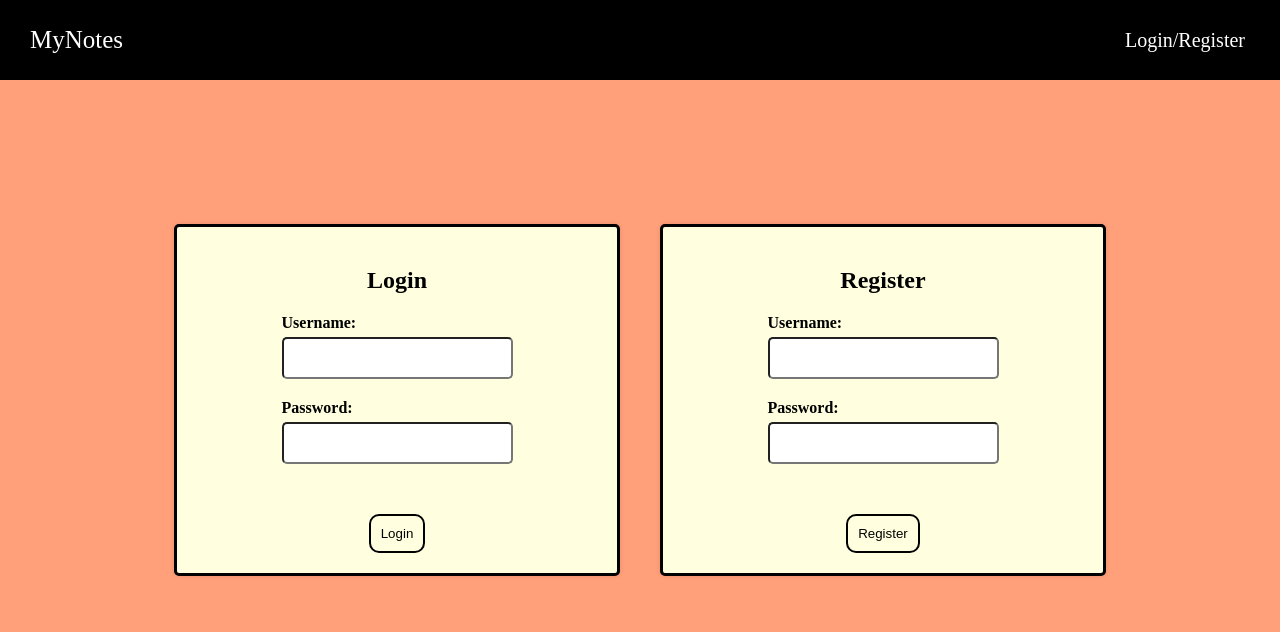
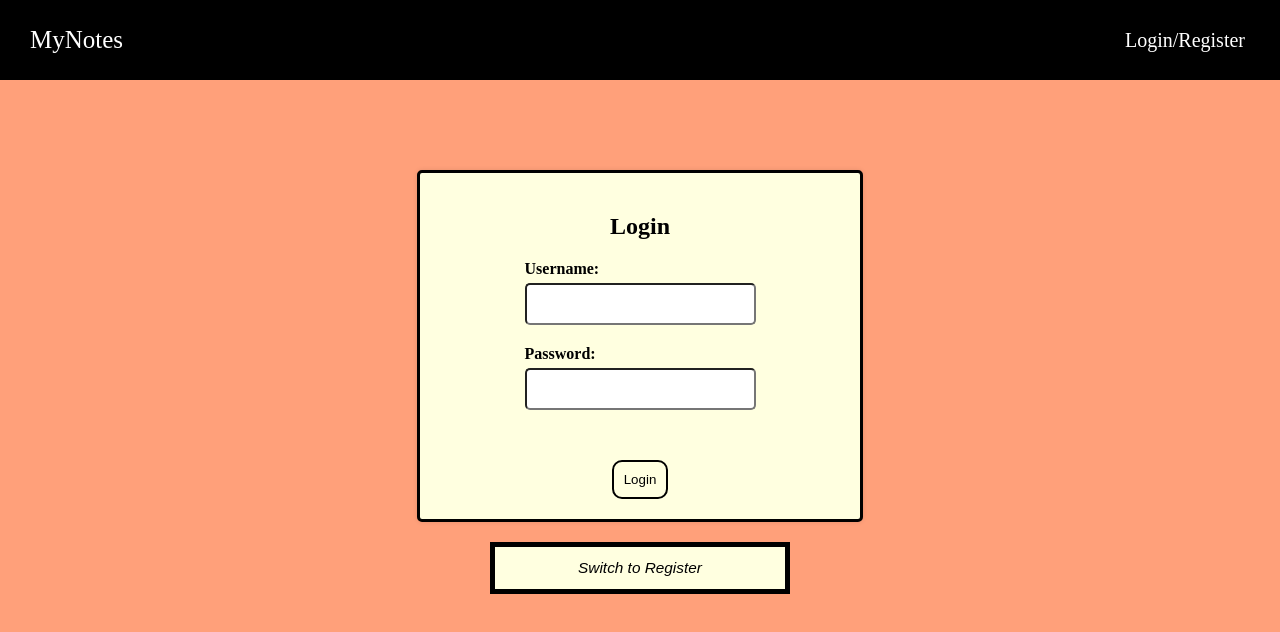
Before and after one commit to bgt1717/notesapp, a React (Vite) app in the folder web/: page /auth in a window 1280 px wide. Shown: the top 632 px of the page. Built offline with nearby package versions, Linux system fonts and the light colour scheme.

Commit message:
login style update

```diff
--- a/web/src/App.css
+++ b/web/src/App.css
@@ -15,9 +15,9 @@ body {
 
 .auth {
   display: flex;
-  justify-content: center;
+  flex-direction: column;
   align-items: center;
-  height: 80vh;
+  margin-top: 70px;
   background-color: lightsalmon;
 }
 
@@ -264,3 +264,15 @@ p {
   cursor: pointer;
   font-family: Arial, Helvetica, sans-serif;
 }
+
+.toggleButton {
+  background-color: lightyellow;
+  padding: 12px; /* Adjust padding for responsiveness */
+  width: 25%; /* Adjust width for responsiveness */
+  max-width: 300px; /* Set a maximum width to avoid stretching on larger screens */
+  border: 5px solid black; /* Combine border properties */
+  cursor: pointer;
+  font-size: 1.2vw; /* Use viewport width for font size */
+  font-style: italic;
+  font-weight: 200; /* Adjusted font weight */
+}
--- a/web/src/pages/auth.jsx
+++ b/web/src/pages/auth.jsx
@@ -5,10 +5,18 @@ import { useNavigate } from "react-router-dom";
 
 
 const Auth = () => {
+  const [isLogin, setIsLogin] = useState(true);
+
+  const toggleForm = () => {
+    setIsLogin(!isLogin);
+  };
+
   return (
     <div className="auth">
-      <Login />
-      <Register />
+      {isLogin ? <Login /> : <Register />}
+      <button className="toggleButton" onClick={toggleForm}>
+        {isLogin ? "Switch to Register" : "Switch to Login"}
+      </button>
     </div>
   );
 };
```
